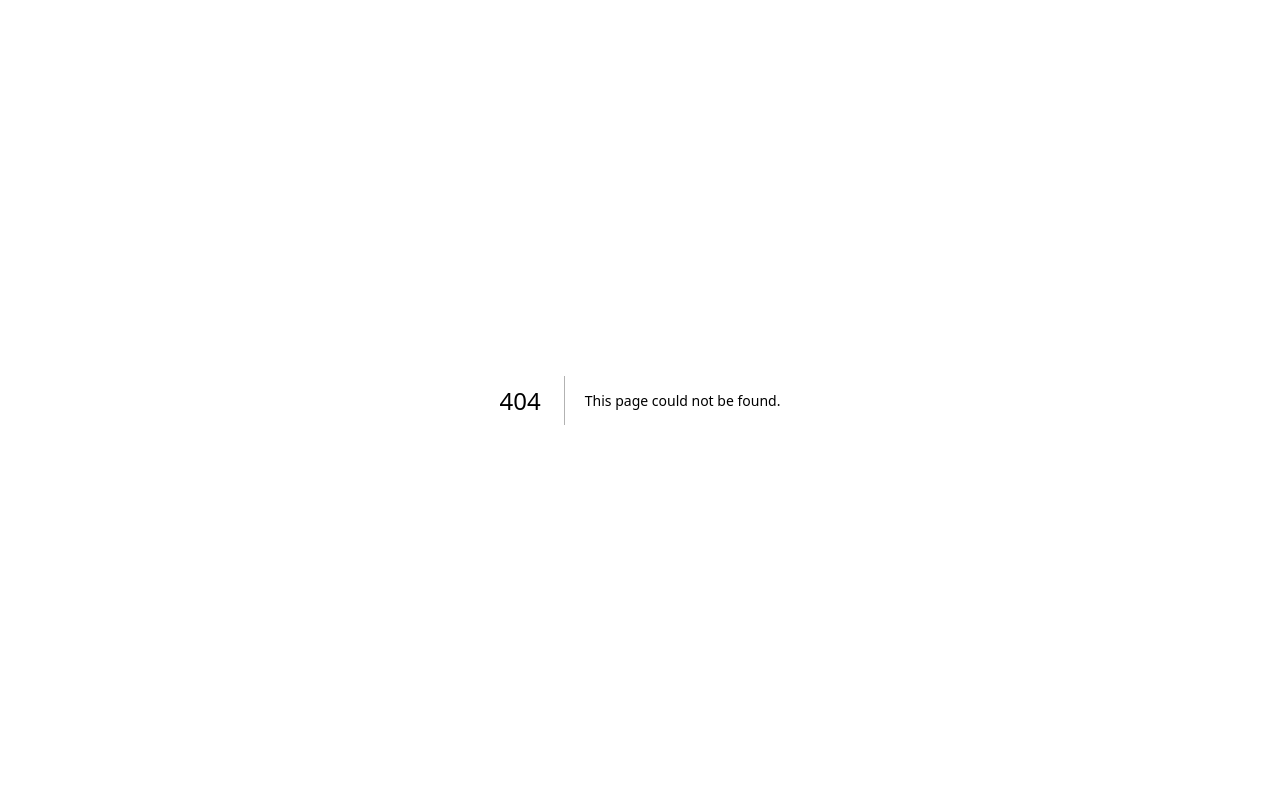
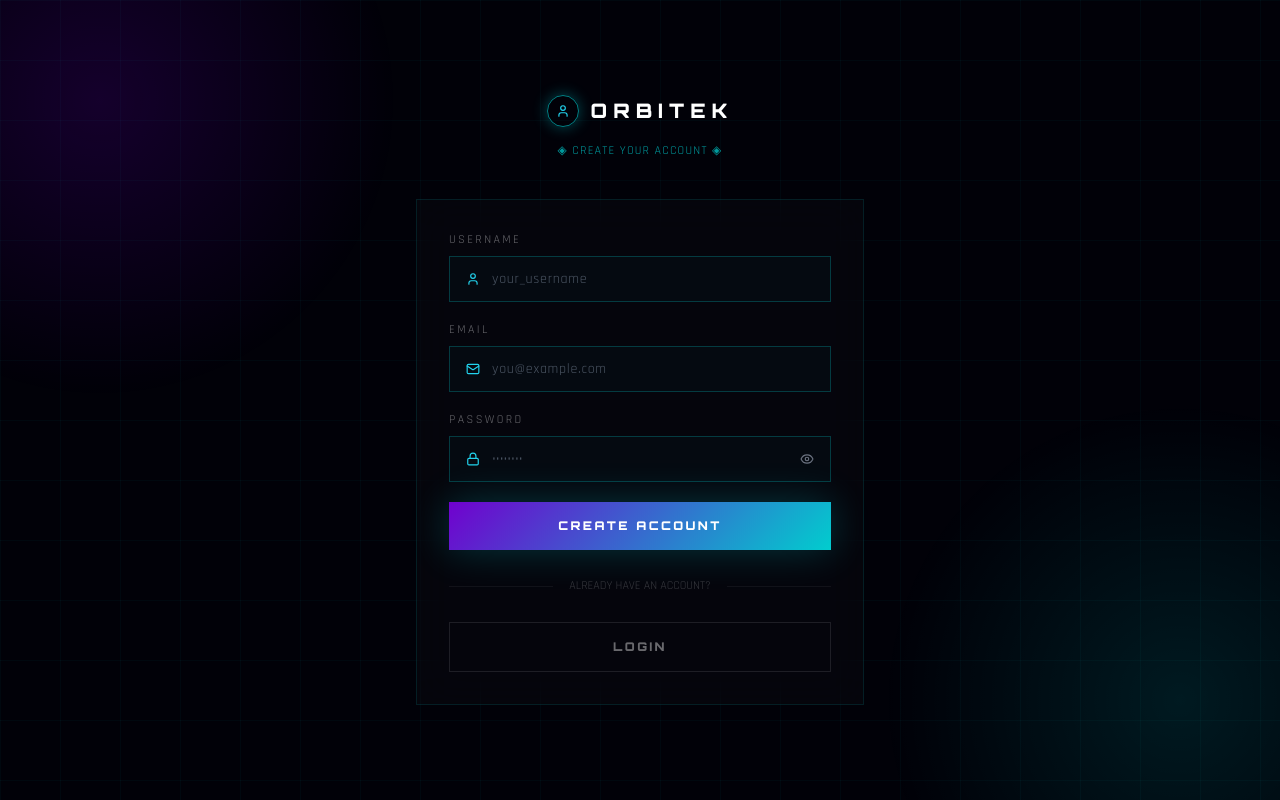
Before and after one commit to michealmaterazii/orbitek, a Next.js app: page /signup in a window 1280 px wide. Before the commit this address had no page. Built offline with nearby package versions, Linux system fonts and the light colour scheme.

Commit message:
add signup page

```diff
--- /dev/null
+++ b/app/signup/page.tsx
@@ -0,0 +1,117 @@
+"use client";
+import { useState } from "react";
+import { User, Mail, Lock, Eye, EyeOff } from "lucide-react";
+
+export default function Signup() {
+  const [showPassword, setShowPassword] = useState(false);
+
+  return (
+    <main className="min-h-screen bg-[#010108] text-white flex items-center justify-center px-4">
+      <style>{`@import url('https://fonts.googleapis.com/css2?family=Orbitron:wght@400;600;800;900&family=Rajdhani:wght@300;400;500&display=swap');`}</style>
+
+      {/* Grid background */}
+      <div className="fixed inset-0 z-0" style={{
+        backgroundImage: `linear-gradient(rgba(0,255,255,0.03) 1px, transparent 1px), linear-gradient(90deg, rgba(0,255,255,0.03) 1px, transparent 1px)`,
+        backgroundSize: '60px 60px'
+      }} />
+
+      {/* Glow orbs */}
+      <div className="fixed top-[-200px] left-[-200px] w-[600px] h-[600px] rounded-full z-0" style={{ background: 'radial-gradient(circle, rgba(139,0,255,0.15) 0%, transparent 70%)' }} />
+      <div className="fixed bottom-[-200px] right-[-200px] w-[600px] h-[600px] rounded-full z-0" style={{ background: 'radial-gradient(circle, rgba(0,255,255,0.1) 0%, transparent 70%)' }} />
+
+      <div className="relative z-10 w-full max-w-md">
+
+        {/* Logo */}
+        <div className="text-center mb-10">
+          <a href="/" className="inline-flex items-center gap-3">
+            <div className="w-8 h-8 rounded-full flex items-center justify-center" style={{ border: '1px solid rgba(0,255,255,0.5)', boxShadow: '0 0 15px rgba(0,255,255,0.3)' }}>
+              <User size={14} className="text-cyan-400" />
+            </div>
+            <span className="text-xl font-black tracking-widest" style={{ fontFamily: "'Orbitron', sans-serif", letterSpacing: '0.3em' }}>ORBITEK</span>
+          </a>
+          <p className="mt-4 text-xs tracking-widest" style={{ fontFamily: "'Rajdhani', sans-serif", color: 'rgba(0,255,255,0.6)' }}>◈ CREATE YOUR ACCOUNT ◈</p>
+        </div>
+
+        {/* Form box */}
+        <div className="p-8" style={{ border: '1px solid rgba(0,255,255,0.1)', background: 'rgba(255,255,255,0.02)', backdropFilter: 'blur(20px)' }}>
+
+          <div className="space-y-5">
+
+            {/* Username */}
+            <div>
+              <label className="block text-xs tracking-widest mb-2" style={{ fontFamily: "'Rajdhani', sans-serif", color: 'rgba(255,255,255,0.4)', letterSpacing: '0.2em' }}>USERNAME</label>
+              <div className="flex items-center gap-3 px-4 py-3" style={{ border: '1px solid rgba(0,255,255,0.2)', background: 'rgba(0,255,255,0.02)' }}>
+                <User size={14} className="text-cyan-400 shrink-0" />
+                <input
+                  type="text"
+                  placeholder="your_username"
+                  className="bg-transparent w-full text-sm outline-none text-white placeholder-gray-600"
+                  style={{ fontFamily: "'Rajdhani', sans-serif", letterSpacing: '0.05em' }}
+                />
+              </div>
+            </div>
+
+            {/* Email */}
+            <div>
+              <label className="block text-xs tracking-widest mb-2" style={{ fontFamily: "'Rajdhani', sans-serif", color: 'rgba(255,255,255,0.4)', letterSpacing: '0.2em' }}>EMAIL</label>
+              <div className="flex items-center gap-3 px-4 py-3" style={{ border: '1px solid rgba(0,255,255,0.2)', background: 'rgba(0,255,255,0.02)' }}>
+                <Mail size={14} className="text-cyan-400 shrink-0" />
+                <input
+                  type="email"
+                  placeholder="you@example.com"
+                  className="bg-transparent w-full text-sm outline-none text-white placeholder-gray-600"
+                  style={{ fontFamily: "'Rajdhani', sans-serif", letterSpacing: '0.05em' }}
+                />
+              </div>
+            </div>
+
+            {/* Password */}
+            <div>
+              <label className="block text-xs tracking-widest mb-2" style={{ fontFamily: "'Rajdhani', sans-serif", color: 'rgba(255,255,255,0.4)', letterSpacing: '0.2em' }}>PASSWORD</label>
+              <div className="flex items-center gap-3 px-4 py-3" style={{ border: '1px solid rgba(0,255,255,0.2)', background: 'rgba(0,255,255,0.02)' }}>
+                <Lock size={14} className="text-cyan-400 shrink-0" />
+                <input
+                  type={showPassword ? "text" : "password"}
+                  placeholder="••••••••"
+                  className="bg-transparent w-full text-sm outline-none text-white placeholder-gray-600"
+                  style={{ fontFamily: "'Rajdhani', sans-serif" }}
+                />
+                <button onClick={() => setShowPassword(!showPassword)} className="text-gray-500 hover:text-cyan-400 transition-colors">
+                  {showPassword ? <EyeOff size={14} /> : <Eye size={14} />}
+                </button>
+              </div>
+            </div>
+
+            {/* Submit */}
+            <button className="w-full py-4 font-black text-xs tracking-widest mt-2 transition-all duration-300 hover:opacity-90" style={{
+              fontFamily: "'Orbitron', sans-serif",
+              background: 'linear-gradient(135deg, rgba(139,0,255,0.8), rgba(0,255,255,0.8))',
+              boxShadow: '0 0 40px rgba(0,255,255,0.2)',
+              letterSpacing: '0.2em'
+            }}>
+              CREATE ACCOUNT
+            </button>
+
+            {/* Divider */}
+            <div className="flex items-center gap-4 py-2">
+              <div className="flex-1 h-px" style={{ background: 'rgba(255,255,255,0.05)' }} />
+              <span className="text-xs" style={{ fontFamily: "'Rajdhani', sans-serif", color: 'rgba(255,255,255,0.2)' }}>ALREADY HAVE AN ACCOUNT?</span>
+              <div className="flex-1 h-px" style={{ background: 'rgba(255,255,255,0.05)' }} />
+            </div>
+
+            {/* Login link */}
+            <a href="/login" className="block w-full py-4 text-center font-black text-xs tracking-widest transition-all duration-300 hover:border-cyan-400 hover:text-cyan-400" style={{
+              fontFamily: "'Orbitron', sans-serif",
+              border: '1px solid rgba(255,255,255,0.1)',
+              color: 'rgba(255,255,255,0.4)',
+              letterSpacing: '0.2em'
+            }}>
+              LOGIN
+            </a>
+
+          </div>
+        </div>
+      </div>
+    </main>
+  );
+}
```
